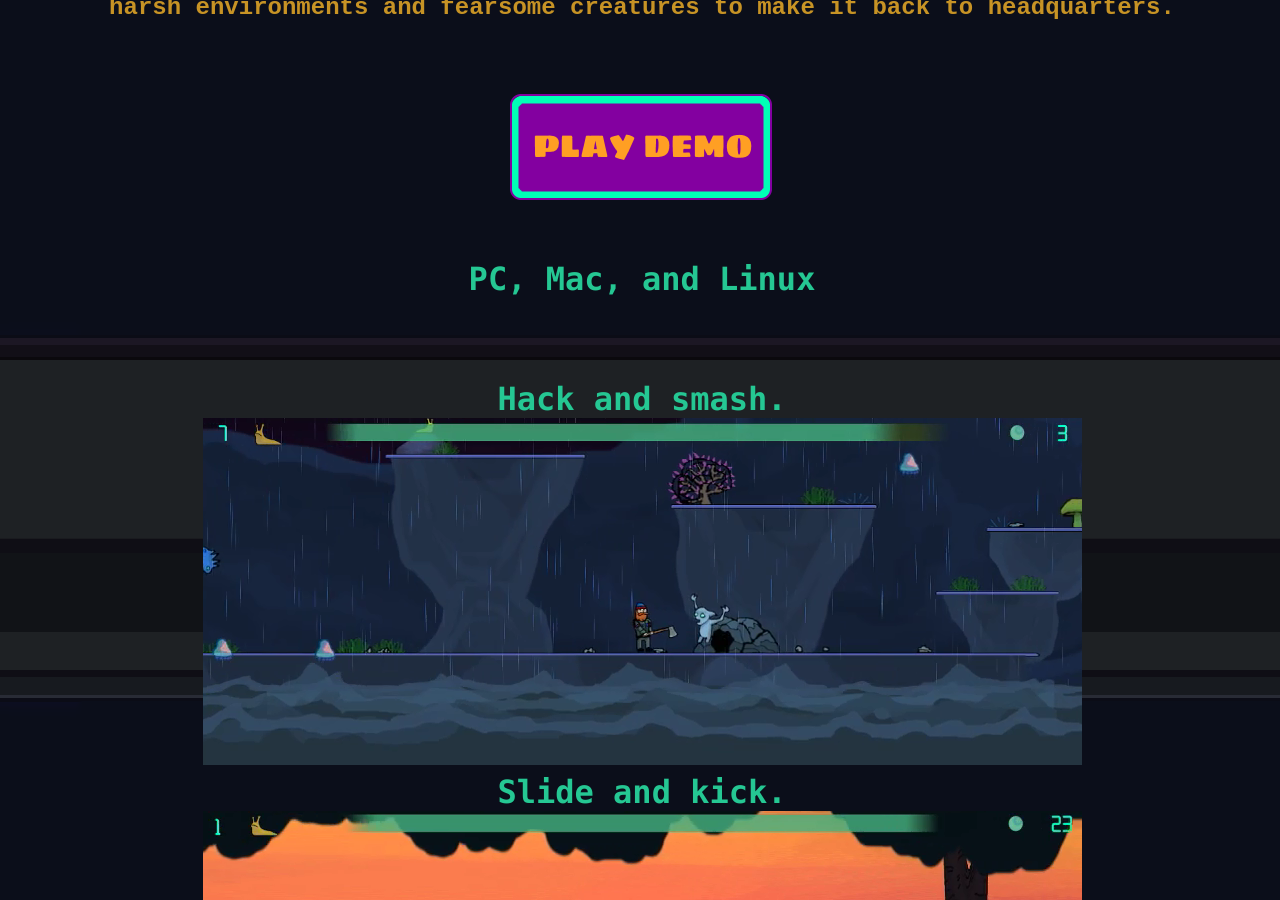
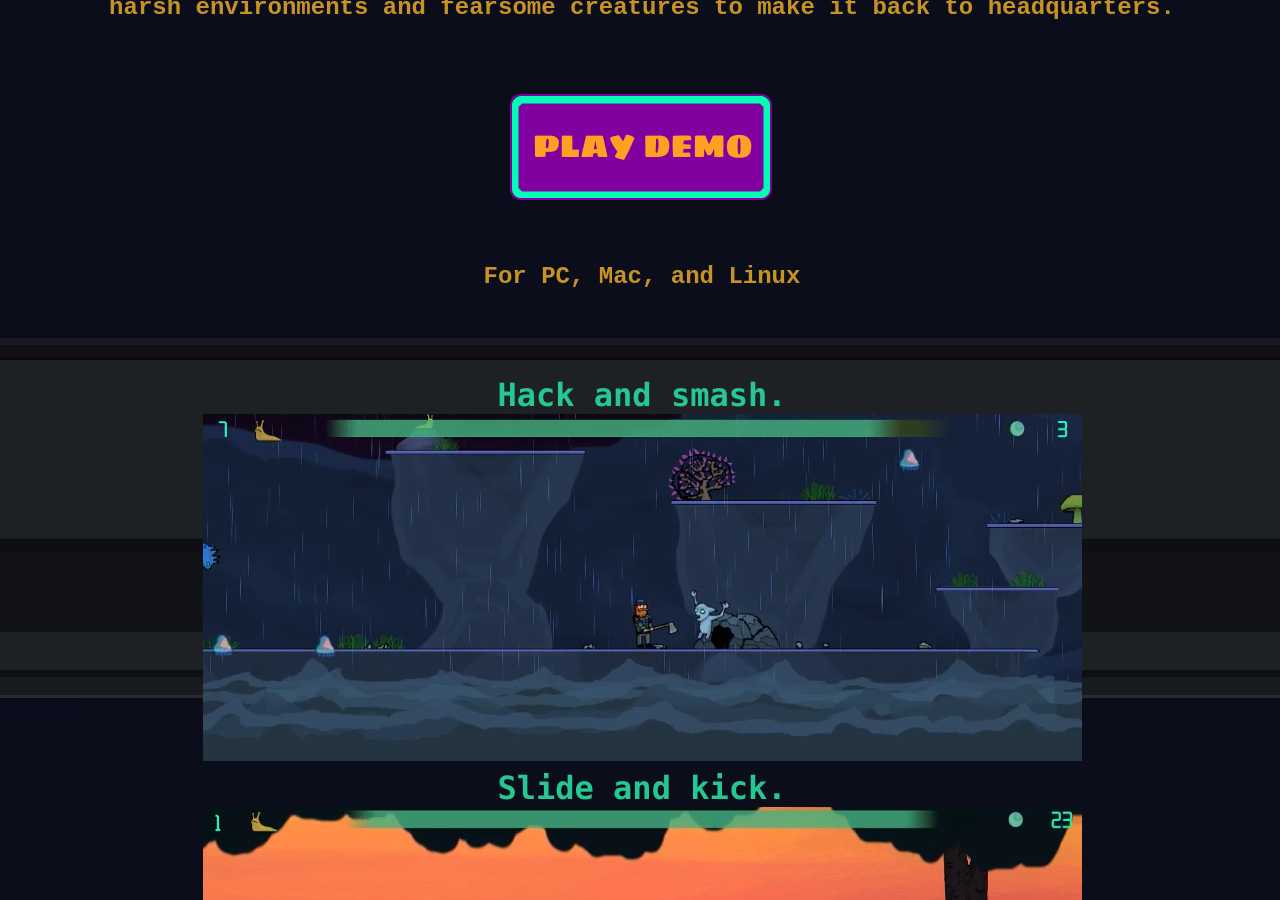
Before and after one commit to Madsir/madsirstudio.github.io, a Jekyll site: the page built from RemoteAgentGame/index.html, in a window 1280 px wide and 900 px high, scrolled down 892 px. Built offline with Jekyll 4.4.1, drawn with Linux system fonts in a browser that asks for light colours.

Commit message:
Update index.html

```diff
--- a/RemoteAgentGame/index.html
+++ b/RemoteAgentGame/index.html
@@ -15,7 +15,7 @@ title: Remote Agent
 <h4>After an attack on a remote monitoring station, an agent is forced to fight through harsh environments and fearsome creatures to make it back to headquarters.</h4>
 <br>
 		<a href="/demo"><img src="/Assets/playButton.png" /></a>
-	<h3>PC, Mac, and Linux</h3>
+	<h4>For PC, Mac, and Linux</h4>
 	<br>
   <div class="blurb">
 	  <h3>Hack and smash.
```
